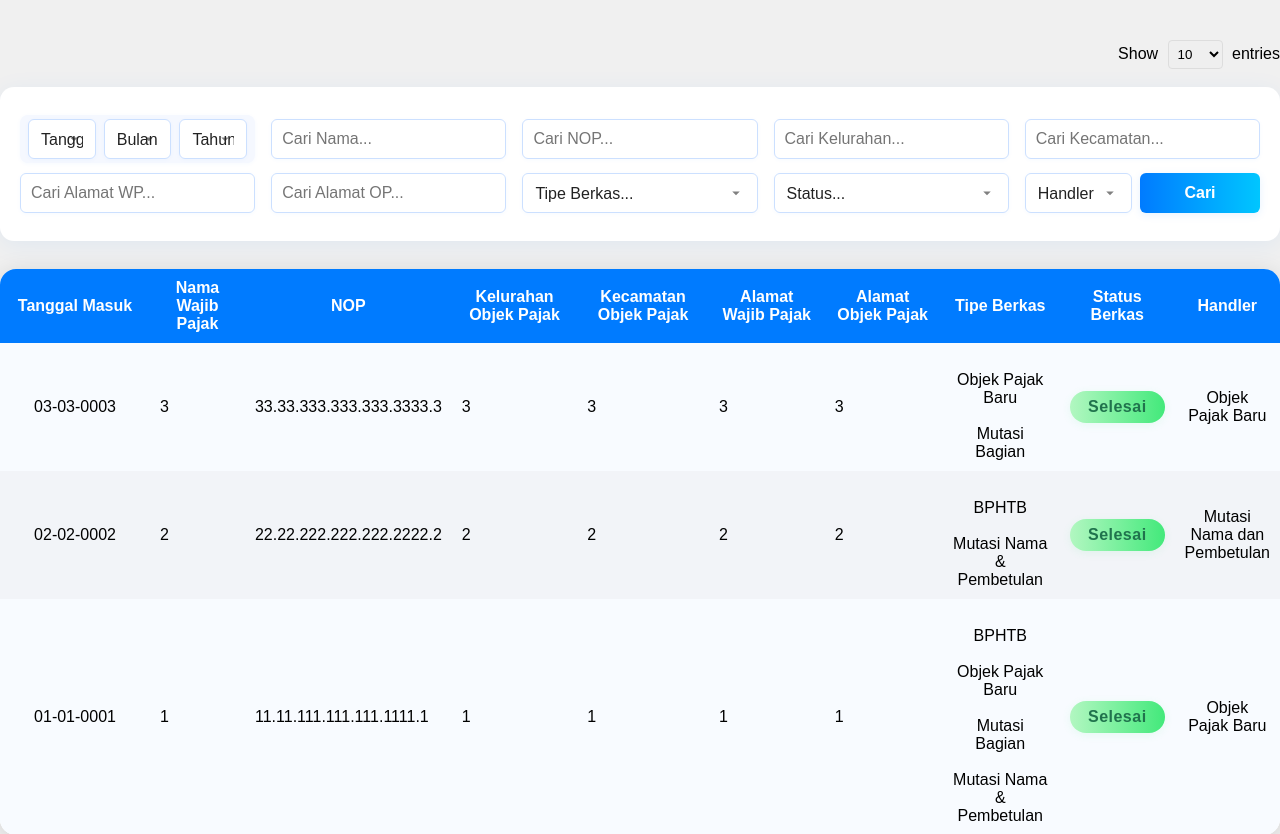
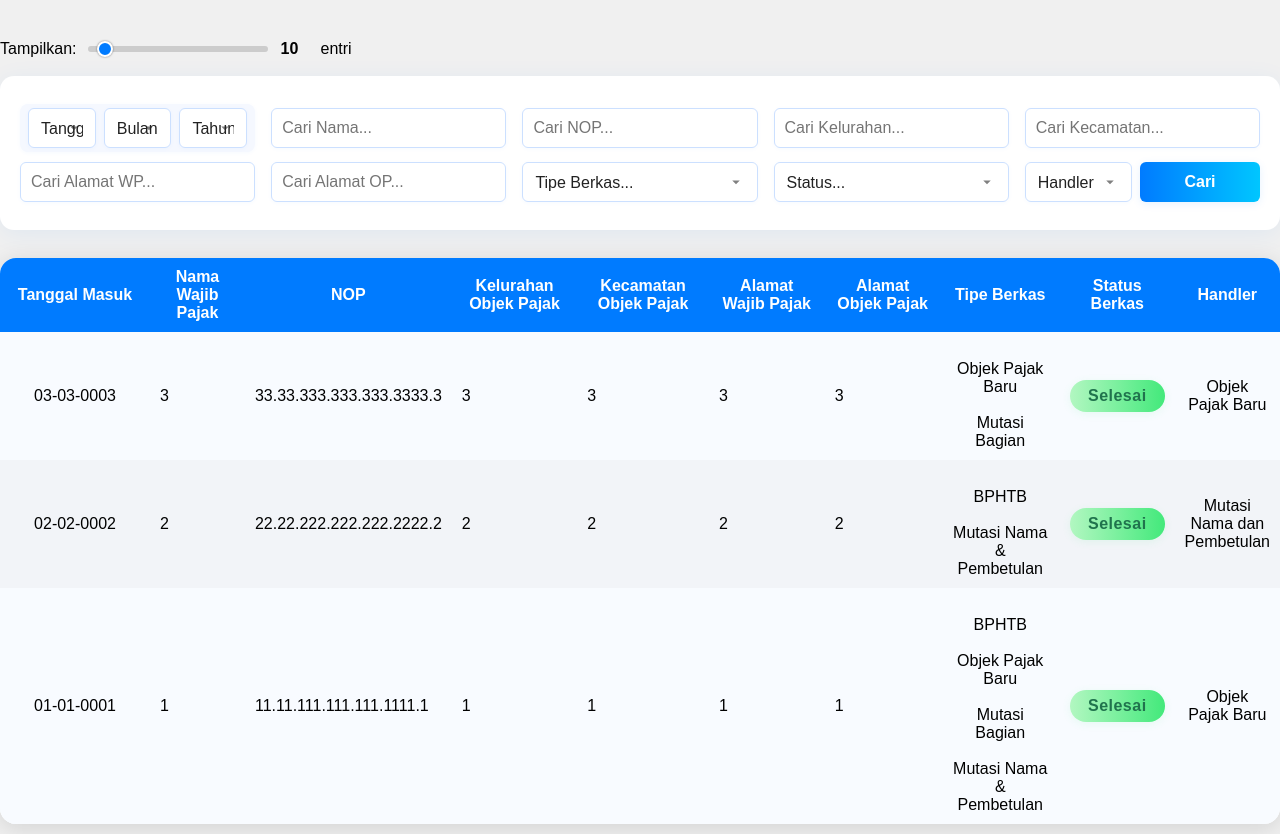
Before and after one commit to Hilfum/Native-PHP-Web, a PHP site: page /show.php in a window 1280 px wide. Shown: the part 70-904 px from the top of the page. Run offline with PHP 8.4, Linux system fonts and the light colour scheme; a user stored in the database is signed in; data comes from the database, SQL or seed files in the repository.

Commit message:
perbaikan lupa apa yang di perbaiki

```diff
--- a/css/show.css
+++ b/css/show.css
@@ -133,8 +133,7 @@ h2 {
 .entries-container {
     display: flex;
     align-items: center;
-    margin: 0;
-    margin-left: auto;
+    gap: 10px;
 }
 
 .entries-container select {
@@ -142,6 +141,38 @@ h2 {
     padding: 5px;
     border-radius: 4px;
     border: 1px solid #ddd;
+}
+
+input[type="range"] {
+    width: 180px;
+    appearance: none;
+    height: 6px;
+    background: #ccc;
+    border-radius: 5px;
+    outline: none;
+}
+input[type="range"]::-webkit-slider-thumb {
+    appearance: none;
+    width: 16px;
+    height: 16px;
+    border-radius: 50%;
+    background: #007bff;
+    cursor: pointer;
+    border: 2px solid white;
+    box-shadow: 0 0 2px rgba(0,0,0,0.5);
+}
+input[type="range"]::-moz-range-thumb {
+    width: 16px;
+    height: 16px;
+    border-radius: 50%;
+    background: #007bff;
+    cursor: pointer;
+    border: 2px solid white;
+}
+
+.entries-value {
+    font-weight: bold;
+    min-width: 30px;
 }
 
 /* Modern Search Container */
@@ -491,18 +522,26 @@ td.kelurahan-objek-pajak, td.kecamatan-objek-pajak {
 
 /* Status Berkas Modern & Menarik */
 .status-pending {
-    background: linear-gradient(90deg, #ffe082 0%, #ffd54f 100%);
-    color: #7a5a00;
+    background: linear-gradient(90deg, #fffde7 25%, #ffe082 50%, #fffde7 75%);
+    color: #b28704;
     border: none;
-    box-shadow: 0 2px 8px rgba(255, 193, 7, 0.10);
     font-weight: bold;
+    border-radius: 18px;
+    padding: 7px 18px;
     display: inline-flex;
     align-items: center;
-    gap: 6px;
-    padding: 7px 18px;
-    border-radius: 18px;
-    font-size: 1em;
-    letter-spacing: 0.5px;
+    box-shadow: 0 2px 8px rgba(255,193,7,0.10);
+    animation: shimmer-pending 6s linear infinite; /* Lebih lambat */
+    background-size: 200% 100%;
+}
+
+@keyframes shimmer-pending {
+    0% {
+        background-position: 200% 0;
+    }
+    100% {
+        background-position: -200% 0;
+    }
 }
 
 .status-selesai {
--- a/javascript/show.js
+++ b/javascript/show.js
@@ -91,3 +91,18 @@ window.addEventListener('DOMContentLoaded', function() {
         });
     }
 });
+
+const slider = document.getElementById("entries");
+const valueDisplay = document.getElementById("entryValue");
+
+slider.addEventListener("input", () => {
+    valueDisplay.textContent = slider.value;
+});
+
+slider.addEventListener("change", () => {
+    // Reload halaman dengan parameter entries baru
+    const url = new URL(window.location.href);
+    url.searchParams.set('entries', slider.value);
+    url.searchParams.set('page', 1); // reset ke halaman 1
+    window.location.href = url.toString();
+});
--- a/show.php
+++ b/show.php
@@ -187,15 +187,10 @@ if (!$result) {
                     <a href="input.php" class="back-button" id="kembaliInputBtn">Kembali ke Halaman Input</a>
                 <?php endif; ?>
                 <div class="entries-container">
-                    <label>Show
-                        <select name="entries" id="entries" onchange="changeEntries(this.value)">
-                            <option value="10" <?php echo isset($_GET['entries']) && $_GET['entries'] == '10' ? 'selected' : ''; ?>>10</option>
-                            <option value="25" <?php echo isset($_GET['entries']) && $_GET['entries'] == '25' ? 'selected' : ''; ?>>25</option>
-                            <option value="50" <?php echo isset($_GET['entries']) && $_GET['entries'] == '50' ? 'selected' : ''; ?>>50</option>
-                            <option value="100" <?php echo isset($_GET['entries']) && $_GET['entries'] == '100' ? 'selected' : ''; ?>>100</option>
-                        </select>
-                        entries
-                    </label>
+                    <label for="entries">Tampilkan:</label>
+                    <input type="range" id="entries" min="5" max="100" step="5" value="<?php echo $entries; ?>">
+                    <span class="entries-value" id="entryValue"><?php echo $entries; ?></span>
+                    <span>entri</span>
                 </div>
             </div>
 
@@ -375,7 +370,7 @@ if (!$result) {
                                     </a>
                                     <form action="delete.php?id=<?php echo $row['id']; ?>" method="POST" style="display:inline;" onsubmit="return confirm('Hapus data ini?')">
                                         <button type="submit" class="btn-delete" title="Hapus">
-                                            <svg xmlns="http://www.w3.org/2000/svg" width="22" height="22" viewBox="0 0 448 512"><path fill="currentColor" d="M135.2 17.7C140.6 6.8 151.7 0 163.8 0h120.4c12.1 0 23.2 6.8 28.6 17.7L320 32h96c17.7 0 32 14.3 32 32s-14.3 32-32 32H32C14.3 96 0 81.7 0 64s14.3-32 32-32h96zM32 128h384v320c0 35.3-28.7 64-64 64H96c-35.3 0-64-28.7-64-64zm96 64c-8.8 0-16 7.2-16 16v224c0 8.8 7.2 16 16 16s16-7.2 16-16V208c0-8.8-7.2-16-16-16m96 0c-8.8 0-16 7.2-16 16v224c0 8.8 7.2 16 16 16s16-7.2 16-16V208c0-8.8-7.2-16-16-16m96 0c-8.8 0-16 7.2-16 16v224c0 8.8 7.2 16 16 16s16-7.2 16-16V208c0-8.8-7.2-16-16-16"/></svg>
+                                            <svg xmlns="http://www.w3.org/2000/svg" width="22" height="22" viewBox="0 0 448 512"><path fill="currentColor" d="M135.2 17.7C140.6 6.8 151.7 0 163.8 0h120.4c12.1 0 23.2 6.8 28.6 17.7L320 32h96c17.7 0 32 14.3 32 32s-14.3 32-32 32H32C14.3 96 0 81.7 0 64s14.3-32 32-32h96zM32 128h384v320c0 35.3-28.7 64-64 64H96c-35.3 0-64-28.7-64-64zm96 64c-8.8 0-16 7.2-16 16v224c0 8.8 7.2 16 16 16s16-7.2 16-16V208c0-8.8-7.2-16-16-16m96 0c-8.8 0-16 7.2-16 16v224c0-8.8 7.2 16 16 16s16-7.2 16-16V208c0-8.8-7.2-16-16-16m96 0c-8.8 0-16 7.2-16 16v224c0-8.8 7.2 16 16 16s16-7.2 16-16V208c0-8.8-7.2-16-16-16"/></svg>
                                         </button>
                                     </form>
                                     <?php if (strtolower($row['status']) !== 'selesai'): ?>
```
